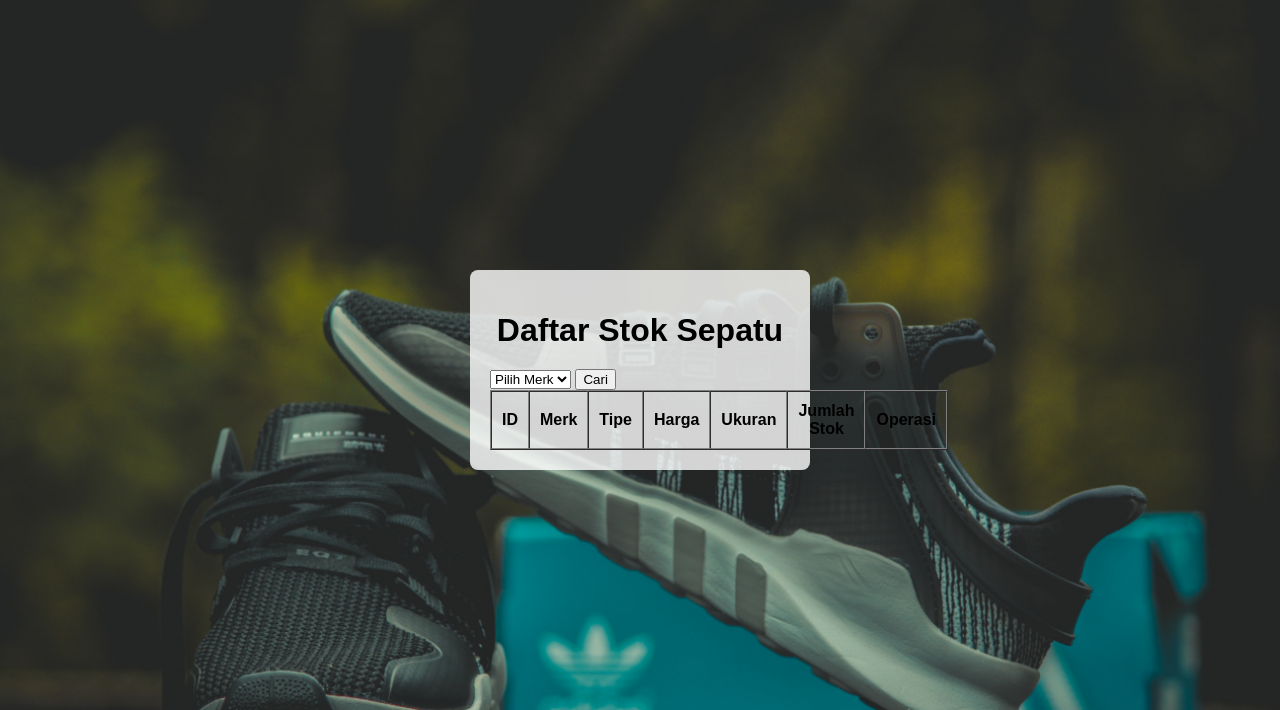
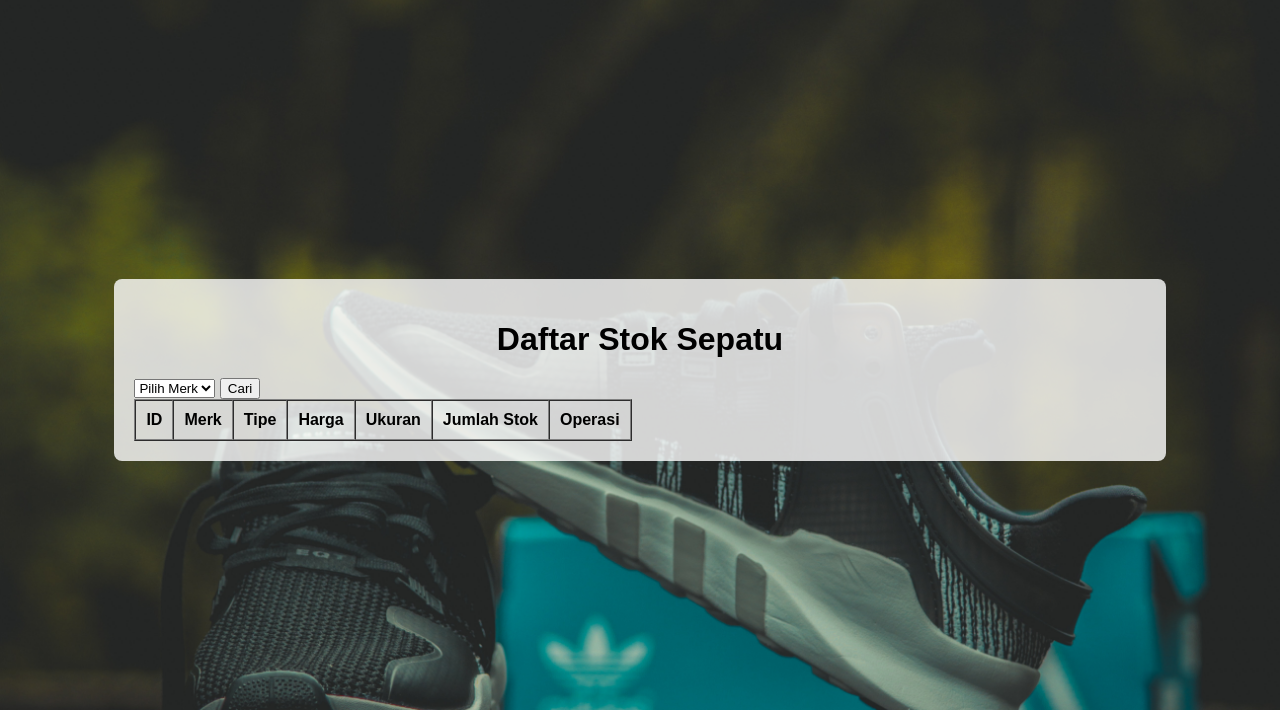
Before and after one commit to quenzvezda/Web-Ukur-Sepatu, a PHP site: page /tampil.php in a window 1280 px wide. Shown: the part 38-748 px from the top of the page. Run offline with PHP 8.4, Linux system fonts and the light colour scheme; data that the repository does not hold is empty.

Commit message:
Enhance styling with specific container classes

```diff
--- a/resource/main.css
+++ b/resource/main.css
@@ -12,6 +12,16 @@ body {
   padding: 20px;
   background-color: rgba(255, 255, 255, 0.8);
   border-radius: 8px;
+  width: 300px;
+}
+
+.container-tampil {
+  width: 80%; /* Atur lebar sesuai keinginan Anda. 80% hanya contoh. */
+  max-width: 1200px; /* Contoh lebar maksimum jika Anda membutuhkannya */
+  overflow: auto; /* Untuk mengatasi konten yang mungkin melebihi batas container */
+}
+
+.container-login {
   width: 300px;
 }
 
--- a/tampil.php
+++ b/tampil.php
@@ -20,7 +20,7 @@ $offset = ($page - 1) * $limit;
 
 <body>
     <?php include 'includes/navbar.php'; ?>
-    <div class="container">
+    <div class="container container-tampil">
         <h1>Daftar Stok Sepatu</h1>
         <form action="tampil.php" method="POST">
             <select name="merk">
```
